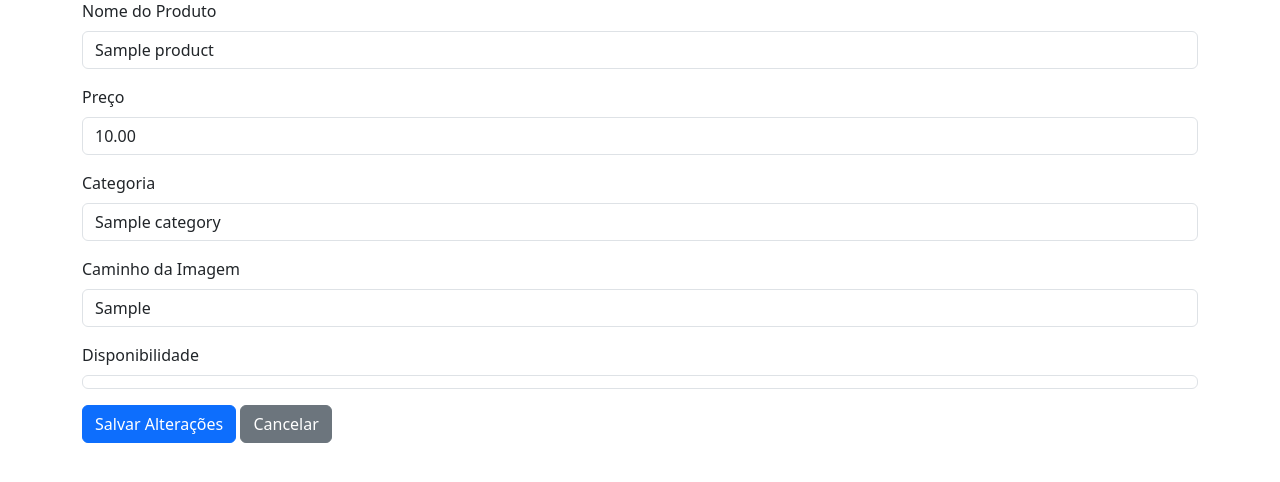
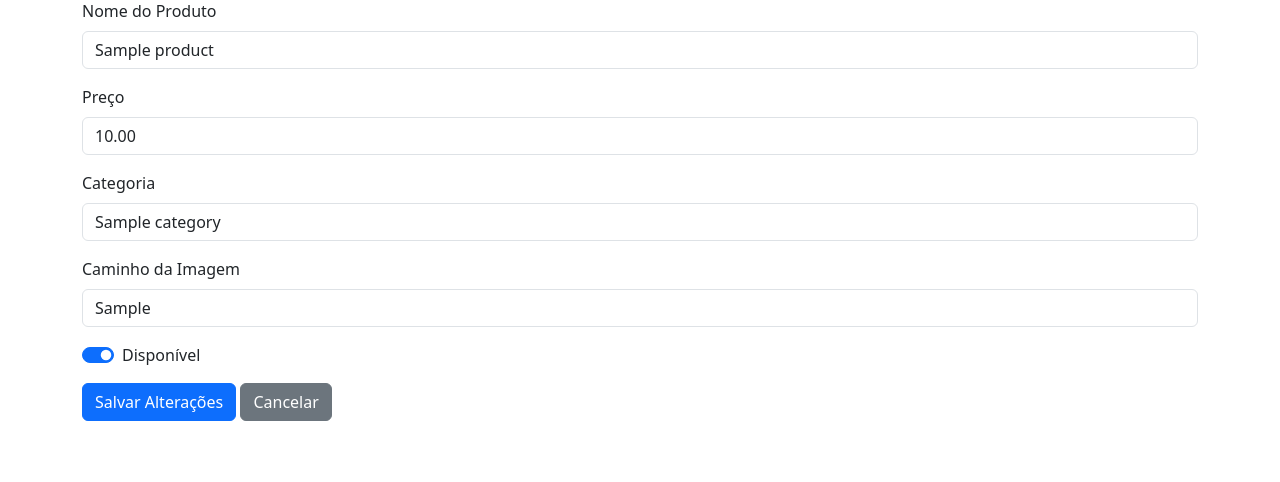
Before and after one commit to PedFelGS/BurguerAPP, a Django app: page /catalog_BurguerApp/produtos/1/atualizar/ in a window 1280 px wide. Shown: the part 153-635 px from the top of the page. Run offline with Django 5.2, Linux system fonts and the light colour scheme; tables that the repository leaves empty hold one stand-in row (values such as "Sample post").

Commit message:
feat(product-form): Adicionar campo de disponibilidade no formulário de atualização
- Adiciona um campo de switch para indicar a disponibilidade do produto
- Modifica a renderização do campo 'offer' para um controle de tipo switch
- Ajusta a URL de cancelamento para o caminho correto do produto no catálogo

```diff
--- a/catalog_BurguerApp/templates/products/update.html
+++ b/catalog_BurguerApp/templates/products/update.html
@@ -11,18 +11,31 @@
     {% csrf_token %}
     {% for field in form %}
         <div class="mb-3">
+            {% if field.name == 'offer' %}
+            <div class="form-check form-switch">
+                {{ field|add_class:"form-check-input" }}
+                <label class="form-check-label" for="{{ field.id_for_label }}">
+                    Disponível
+                </label>
+                {% if field.help_text %}
+                <div class="form-text">{{ field.help_text }}</div>
+                {% endif %}
+            </div>
+            {% else %}
             <label for="{{ field.id_for_label }}" class="form-label">{{ field.label }}</label>
             {{ field|add_class:"form-control" }}
             {% if field.help_text %}
                 <div class="form-text">{{ field.help_text }}</div>
             {% endif %}
+            {% endif %}
+
             {% for error in field.errors %}
                 <div class="invalid-feedback d-block">{{ error }}</div>
             {% endfor %}
         </div>
     {% endfor %}
     <button type="submit" class="btn btn-primary">Salvar Alterações</button>
-    <a href="{% url 'product_detail' product.id %}" class="btn btn-secondary">Cancelar</a>
+    <a href="{% url 'catalog_BurguerApp:product_detail' product.id %}" class="btn btn-secondary">Cancelar</a>
 </form>
 
 {% endblock %}
```
